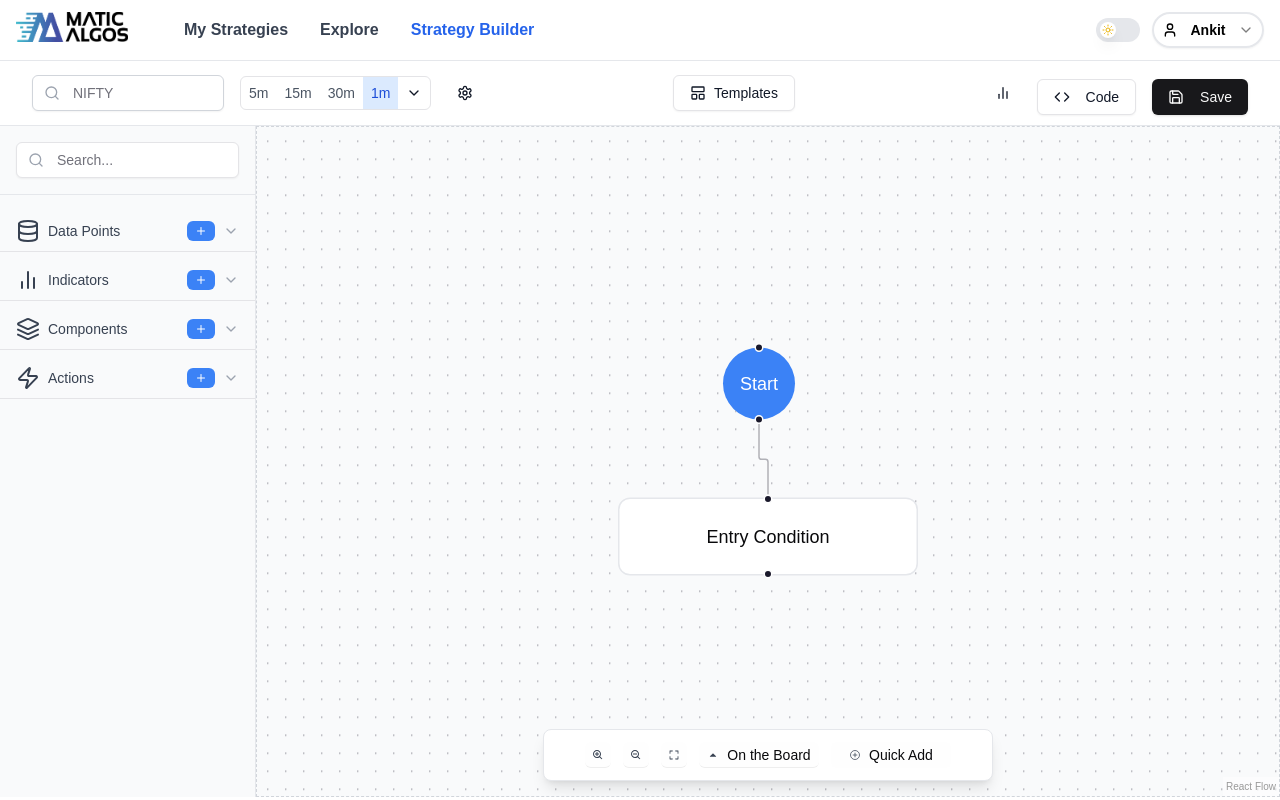
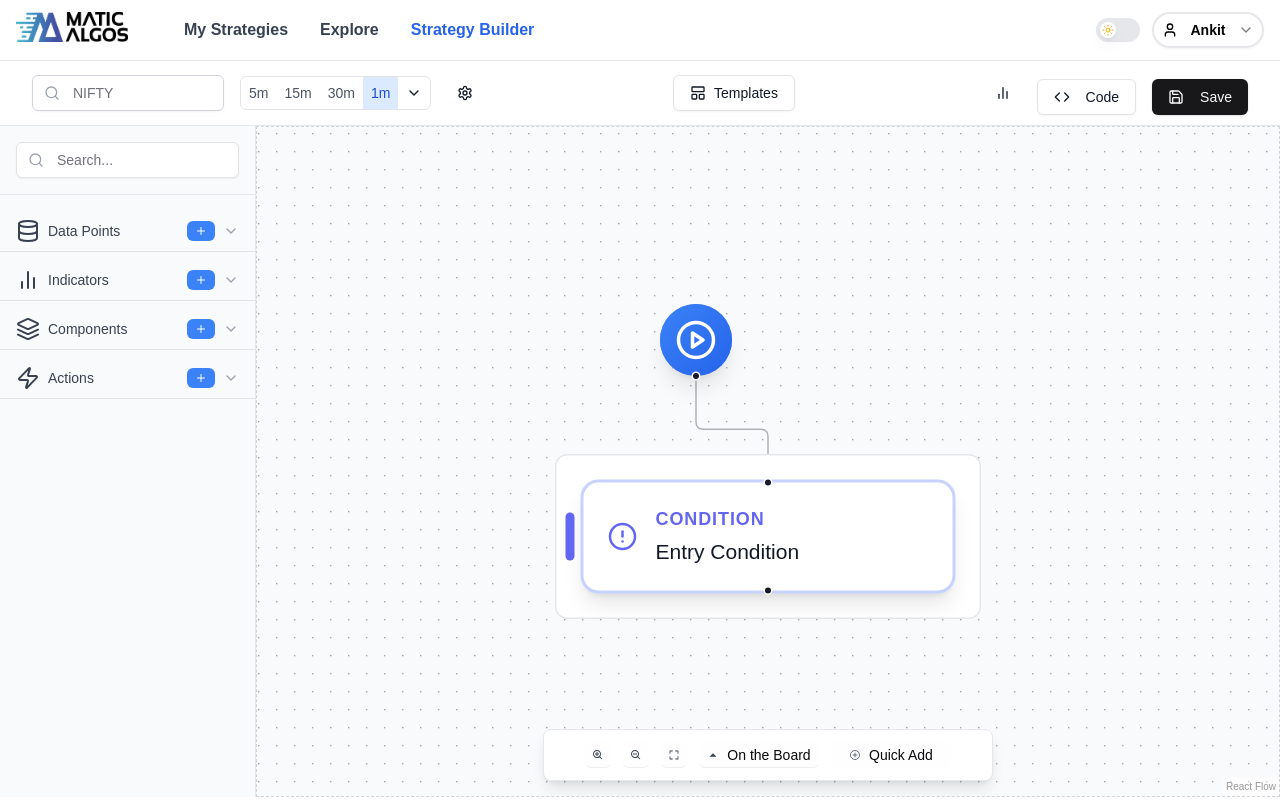
Before and after one commit to yashkamdar-YK/Project-X, a Next.js app: page /dashboard/strategy-builder in a window 1280 px wide. Built offline with nearby package versions, Linux system fonts and the light colour scheme.

Commit message:
fix node add login and custom nodes ui

```diff
--- a/src/app/(root)/dashboard/strategy-builder/_components/DashboardSidebar.tsx
+++ b/src/app/(root)/dashboard/strategy-builder/_components/DashboardSidebar.tsx
@@ -34,9 +34,17 @@ const DashboardSidebar: React.FC = () => {
   // Handler for adding node through button
   const handleAddNode = (item: Node) => {
     const newNodeId = `node-${nodes.length + 1}`;
+
+    // Find the most recent condition node
+    const recentConditionNode = [...nodes]
+      .reverse()
+      .find(node => node.type === NodeTypes.CONDITION);
+
+    // Position the new node relative to the reference node
+    const referenceNode = recentConditionNode || nodes[nodes.length - 1];
     const position = {
-      x: nodes[nodes.length - 1].position.x + 200,
-      y: nodes[nodes.length - 1].position.y,
+      x: referenceNode.position.x + 200,
+      y: referenceNode.position.y + (item.type === NodeTypes.CONDITION ? 0 : 100),
     };
 
     const newNode = {
@@ -48,20 +56,22 @@ const DashboardSidebar: React.FC = () => {
 
     setNodes([...nodes, newNode]);
 
-    // Add an edge only if it's a node type is CONDITION
+    // Only create edge if it's a condition node
     if (item.type === NodeTypes.CONDITION) {
-      const lastNodeId = nodes[nodes.length - 1].id;
+      // Connect to the most recent condition node if it exists
+      const sourceNodeId = recentConditionNode ? recentConditionNode.id : nodes[0].id;
       setEdges([
         ...edges,
         {
-          id: `${lastNodeId}-${newNodeId}`,
-          source: lastNodeId,
+          id: `${sourceNodeId}-${newNodeId}`,
+          source: sourceNodeId,
           target: newNodeId,
           type: "smoothstep",
         },
       ]);
     }
   };
+
 
 
   const SidebarContent = () => (
--- a/src/app/(root)/dashboard/strategy-builder/_components/StrategyCanvas.tsx
+++ b/src/app/(root)/dashboard/strategy-builder/_components/StrategyCanvas.tsx
@@ -13,7 +13,7 @@ import {
   ReactFlowProvider,
 } from "@xyflow/react";
 import "@xyflow/react/dist/style.css";
-import { StartNode, AddNode, ConditionNode, ActionNode } from './canvas/CustomNodes';
+import { StartNode, ConditionNode, ActionNode } from './canvas/CustomNodes';
 import CustomControls from "./canvas/customeControl";
 import { useSheetStore } from "@/lib/store/SheetStore"; // Import the store
 import { useNodeStore } from "@/lib/store/nodeStore"; // Import the new NodeStore
@@ -21,10 +21,9 @@ import { NodeTypes } from "../types/nodeTypes";
 
 // Define node types mapping
 const nodeTypes = {
-  startNode: StartNode,
-  addNode: AddNode,
-  conditionNode: ConditionNode,
-  actionNode: ActionNode,
+  [NodeTypes.START]: StartNode,
+  [NodeTypes.CONDITION]: ConditionNode,
+  [NodeTypes.ACTION]: ActionNode,
 };
 
 const StrategyCanvas = () => {
@@ -93,26 +92,24 @@ const StrategyCanvas = () => {
           data: { label: item.data.label },
         };
 
+        // Find most recent condition node
+        const recentConditionNode = [...nodes]
+          .reverse()
+          .find(node => node.type === NodeTypes.CONDITION);
+
         setNodes([...nodes.filter((n) => n.id !== "add"), newNode]);
 
-        //Adding edges according to node type
+        // Only create edge for condition nodes
         if (item.type === NodeTypes.CONDITION) {
-          //node.lenght -1 so we get last node to connect
-          const lastNodeId = nodes[nodes.length - 1].id;
+          const sourceNodeId = recentConditionNode ? recentConditionNode.id : nodes[0].id;
           setEdges([
             ...edges.filter((e) => e.target !== "add"),
             {
-              id: `${lastNodeId}-${newNodeId}`,
-              source: lastNodeId,
+              id: `${sourceNodeId}-${newNodeId}`,
+              source: sourceNodeId,
               target: newNodeId,
               type: "smoothstep",
-            },
-            {
-              id: `${newNodeId}-add`,
-              source: newNodeId,
-              target: "add",
-              type: "smoothstep",
-            },
+            }
           ]);
         }
       }
--- a/src/app/(root)/dashboard/strategy-builder/_components/canvas/CustomNodes.tsx
+++ b/src/app/(root)/dashboard/strategy-builder/_components/canvas/CustomNodes.tsx
@@ -1,7 +1,6 @@
-import React, { useState } from 'react';
+import React from 'react';
 import { Handle, Position } from '@xyflow/react';
-import { PlayCircle, PauseCircle, Plus } from 'lucide-react';
-import { DropdownMenu, DropdownMenuContent, DropdownMenuGroup, DropdownMenuItem, DropdownMenuTrigger } from '@/components/ui/dropdown-menu';
+import { PlayCircle, Settings2, Zap, AlertCircle } from 'lucide-react';
 import { cn } from '@/lib/utils';
 
 interface NodeData {
@@ -13,104 +12,91 @@ interface NodeData {
 
 export const StartNode = ({ data }: { data: NodeData }) => {
   return (
-    <div className="relative">
-      <div className="flex items-center justify-center w-9 h-9 rounded-full bg-blue-500 hover:bg-blue-600 transition-colors cursor-pointer">
-          <PlayCircle className="w-6 h-6 text-white" />
+    <div className="relative group">
+      <div className="flex items-center justify-center w-12 h-12 rounded-full bg-gradient-to-br from-blue-500 to-blue-600 hover:from-blue-600 hover:to-blue-700 shadow-lg hover:shadow-blue-500/25 transition-all duration-300 cursor-pointer">
+        <PlayCircle className="w-7 h-7 text-white transform group-hover:scale-110 transition-transform duration-200" />
       </div>
-      <Handle type="source" position={Position.Bottom} />
-    </div>
-  );
-};
-
-
-export const AddNode = ({ data }: { data: NodeData }) => {
-  const [isOpen, setIsOpen] = useState(false);
-
-  const components = [
-    {
-      category: "Entry",
-      items: ["Entry Condition", "Entry into ATM"]
-    },
-    {
-      category: "Exit",
-      items: ["Exit Condition", "Square off All"]
-    }
-  ];
-
-  const handleSelect = (item: string, category: string) => {
-    if (data.onAddNode) {
-      data.onAddNode(item, category);
-    }
-    setIsOpen(false);
-  };
-
-  return (
-    <div className="relative">
-      <Handle type="target" position={Position.Top} />
-      <DropdownMenu open={isOpen} onOpenChange={setIsOpen}>
-        <DropdownMenuTrigger asChild>
-          <div className="flex items-center justify-center w-12 h-12 rounded-full bg-blue-500 hover:bg-blue-600 transition-colors cursor-pointer">
-            <Plus className={cn(
-              "w-6 h-6 text-white transition-transform duration-200",
-              isOpen && "rotate-45"
-            )} />
-          </div>
-        </DropdownMenuTrigger>
-        <DropdownMenuContent
-          align="center"
-          className="w-64 p-2 bg-white dark:bg-gray-800 border border-gray-200 dark:border-gray-700 shadow-lg"
-        >
-          {components.map((section, index) => (
-            <DropdownMenuGroup key={index}>
-              <div className="px-2 py-1.5 text-sm font-semibold text-gray-500 dark:text-gray-400">
-                {section.category}
-              </div>
-              {section.items.map((item, itemIndex) => (
-                <DropdownMenuItem
-                  key={itemIndex}
-                  className="flex items-center px-3 py-2 text-sm cursor-pointer hover:bg-gray-100 dark:hover:bg-gray-700 rounded-md transition-colors"
-                  onClick={() => handleSelect(item, section.category)}
-                >
-                  {item}
-                </DropdownMenuItem>
-              ))}
-              {index < components.length - 1 && (
-                <div className="my-1 border-t border-gray-200 dark:border-gray-700" />
-              )}
-            </DropdownMenuGroup>
-          ))}
-        </DropdownMenuContent>
-      </DropdownMenu>
+      <Handle
+        type="source"
+        position={Position.Bottom}
+        className="w-3 h-3 bg-blue-500 border-2 border-white"
+      />
     </div>
   );
 };
 
 export const ConditionNode = ({ data }: { data: NodeData }) => {
   return (
-    <div className="relative bg-white dark:bg-gray-800 border border-gray-200 dark:border-gray-700 rounded-lg shadow-sm p-4 min-w-[200px]">
-      <Handle type="target" position={Position.Top} />
-      <div className="mb-2 text-xs text-gray-500 dark:text-gray-400 uppercase">
-        {data.category}
+    <div className="group">
+      <div className="relative bg-white dark:bg-gray-800 border-2 border-indigo-200 dark:border-indigo-900 rounded-xl shadow-lg hover:shadow-xl transition-all duration-300 p-4 min-w-[250px]">
+        {/* Decorative elements */}
+        <div className="absolute -left-3 top-1/2 -translate-y-1/2 w-1.5 h-8 bg-indigo-500 rounded-full" />
+
+        <Handle
+          type="target"
+          position={Position.Top}
+          className="w-3 h-3 bg-indigo-500 border-2 border-white"
+        />
+
+        <div className="flex items-center space-x-3">
+          <div className="flex-shrink-0">
+            <AlertCircle className="w-5 h-5 text-indigo-500" />
+          </div>
+          <div className="flex-1">
+            <div className="text-xs font-semibold text-indigo-500 dark:text-indigo-400 uppercase tracking-wider mb-1">
+              Condition
             </div>
             <div className="text-sm font-medium text-gray-900 dark:text-gray-100">
               {data.label}
             </div>
-      <Handle type="source" position={Position.Bottom} />
+          </div>
+          <Settings2 className="w-4 h-4 text-gray-400 opacity-0 group-hover:opacity-100 transition-opacity duration-200" />
+        </div>
+
+        <Handle
+          type="source"
+          position={Position.Bottom}
+          className="w-3 h-3 bg-indigo-500 border-2 border-white"
+        />
+      </div>
     </div>
   );
 };
 
 export const ActionNode = ({ data }: { data: NodeData }) => {
   return (
-    <div className="relative bg-white dark:bg-gray-800 border border-gray-200 dark:border-gray-700 rounded-lg shadow-sm p-4 min-w-[200px]">
-      <Handle type="target" position={Position.Top} />
-      <div className="mb-2 text-xs text-gray-500 dark:text-gray-400 uppercase">
-        {data.category}
+    <div className="group">
+      <div className="relative bg-white dark:bg-gray-800 border-2 border-emerald-200 dark:border-emerald-900 rounded-xl shadow-lg hover:shadow-xl transition-all duration-300 p-4 min-w-[250px]">
+        {/* Decorative elements */}
+        <div className="absolute -left-3 top-1/2 -translate-y-1/2 w-1.5 h-8 bg-emerald-500 rounded-full" />
+
+        <Handle
+          type="target"
+          position={Position.Top}
+          className="w-3 h-3 bg-emerald-500 border-2 border-white"
+        />
+
+        <div className="flex items-center space-x-3">
+          <div className="flex-shrink-0">
+            <Zap className="w-5 h-5 text-emerald-500" />
+          </div>
+          <div className="flex-1">
+            <div className="text-xs font-semibold text-emerald-500 dark:text-emerald-400 uppercase tracking-wider mb-1">
+              Action
             </div>
             <div className="text-sm font-medium text-gray-900 dark:text-gray-100">
               {data.label}
             </div>
-      <Handle type="source" position={Position.Bottom} />
+          </div>
+          <Settings2 className="w-4 h-4 text-gray-400 opacity-0 group-hover:opacity-100 transition-opacity duration-200" />
+        </div>
+
+        <Handle
+          type="source"
+          position={Position.Bottom}
+          className="w-3 h-3 bg-emerald-500 border-2 border-white"
+        />
+      </div>
     </div>
   );
 };
--- a/src/app/(root)/dashboard/strategy-builder/_components/type.ts
+++ /dev/null
@@ -1,19 +0,0 @@
-export interface AccordionItemType {
-    title: string;
-    icon: React.ReactNode;
-    items: string[];
-  }
-
-  export interface CustomNode {
-    id: string;
-    type?: string;
-    position: {
-      x: number;
-      y: number;
-    };
-    data: {
-      label: string;
-      type?: string;
-      category?: string;
-    };
-  }
```
Lines whose indentation alone changed are shown as unchanged.
